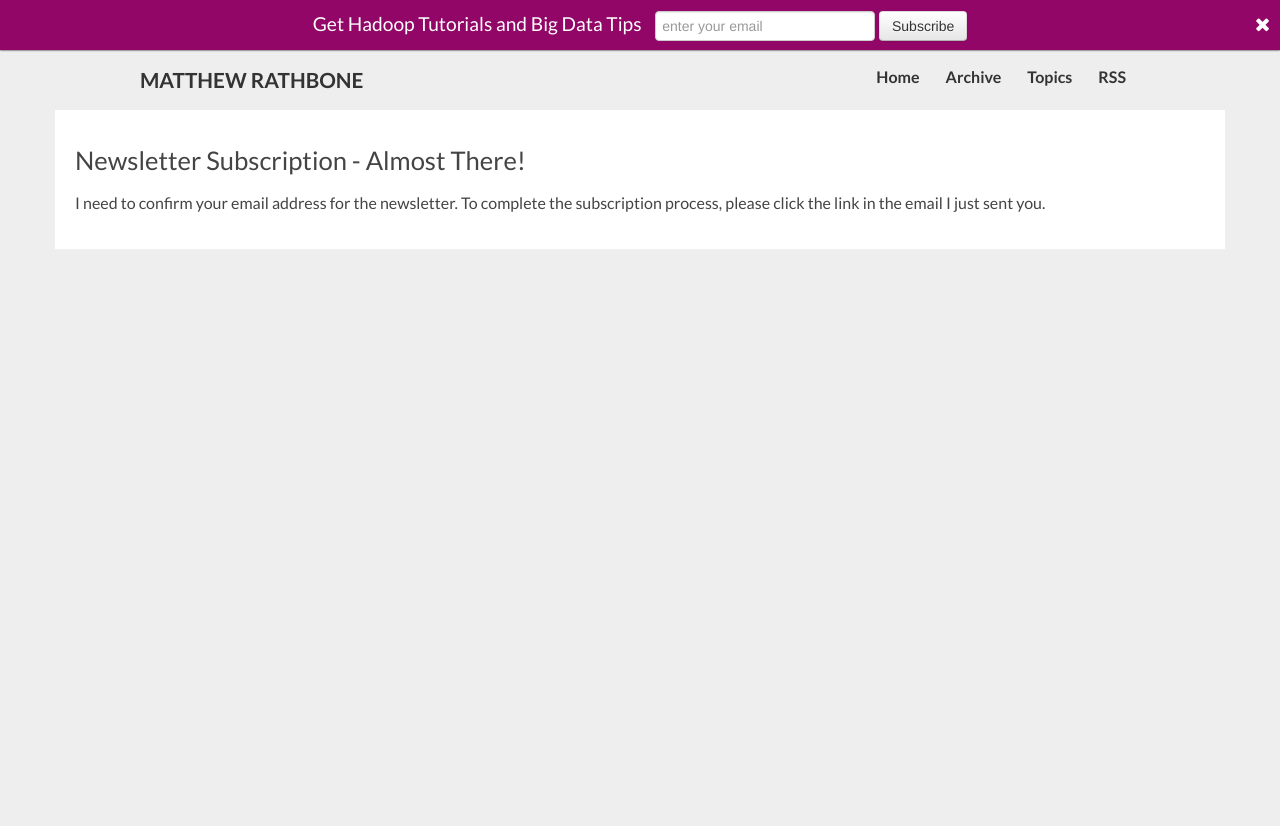
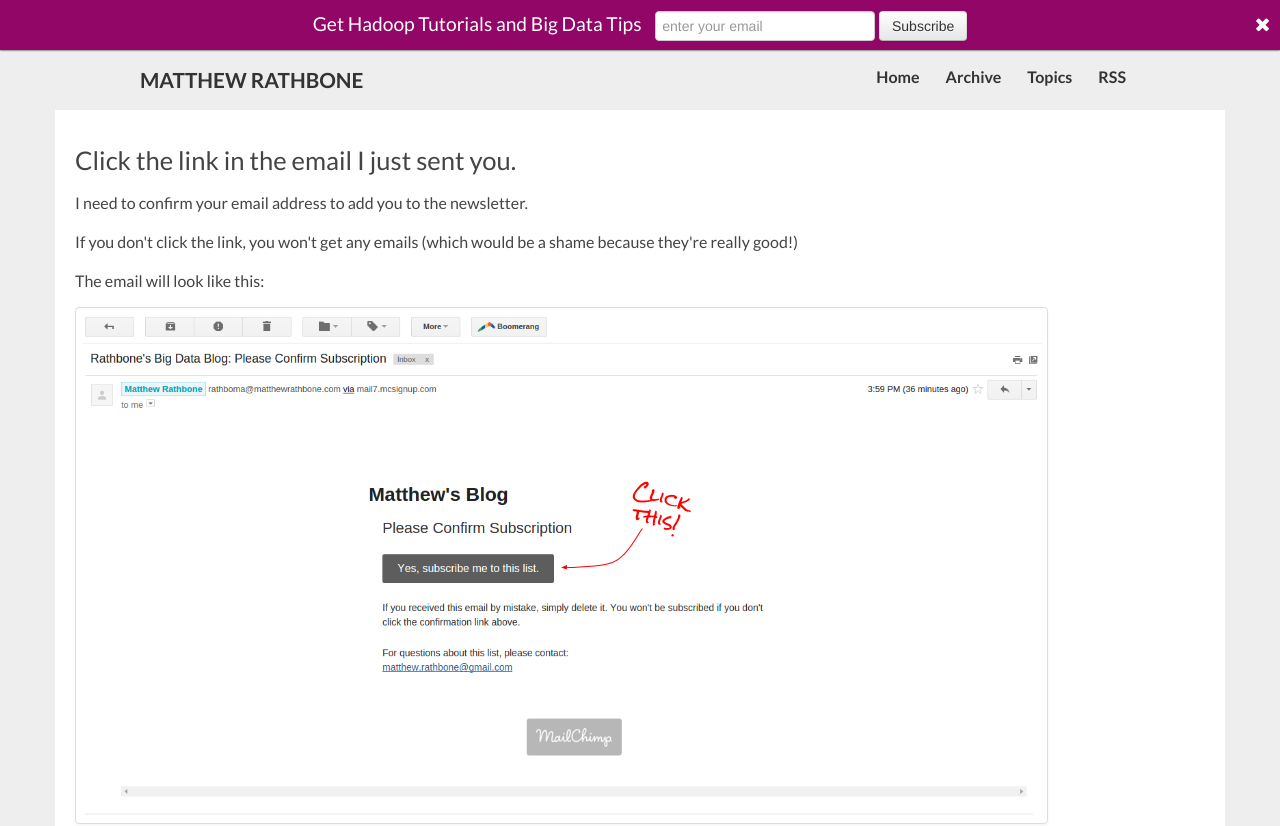
Before and after one commit to rathboma/rathboma.github.com, a Jekyll site: the page built from newsletter/almost-there.html, in a window 1280 px wide and 900 px high, cut to the strip 0-826 px from the top of the window. Built offline with Jekyll 4.4.1, drawn with Linux system fonts in a browser that asks for light colours; nearby versions of some CDN libraries.

Commit message:
click this!

```diff
--- a/newsletter/almost-there.html
+++ b/newsletter/almost-there.html
@@ -1,6 +1,6 @@
 ---
 layout: basic
-title: Newsletter Subscription - Almost There!
+title: Click the link in the email I just sent you.
 ---
 
 <div class="container">
@@ -8,7 +8,12 @@
     <div class="span12">
       <div class="maincontent">
         <h1>{{page.title}}</h1>
-        <p>I need to confirm your email address for the newsletter. To complete the subscription process, please click the link in the email I just sent you.</p>
+        <p>I need to confirm your email address to add you to the newsletter.
+        <p>If you don't click the link, you won't get any emails (which would be a shame because they're really good!)</p>
+        <span class="clearfix"></span>
+        <p>The email will look like this:</p>
+        <p><img src="/img/email-example.png" class="thumbnail" alt=""></p>
+
       </div>
     </div>
   </div>
```
Also changed, not shown: img/email-example.png (added).
